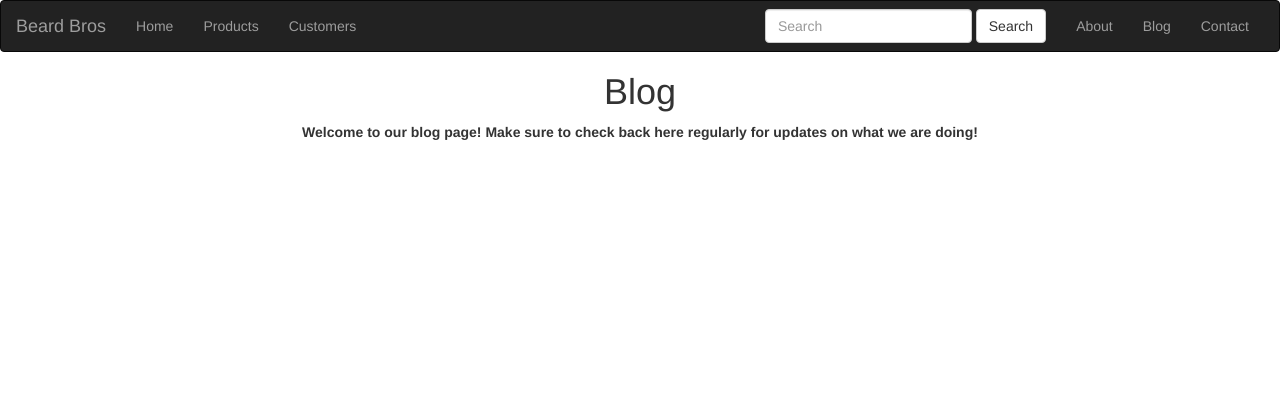
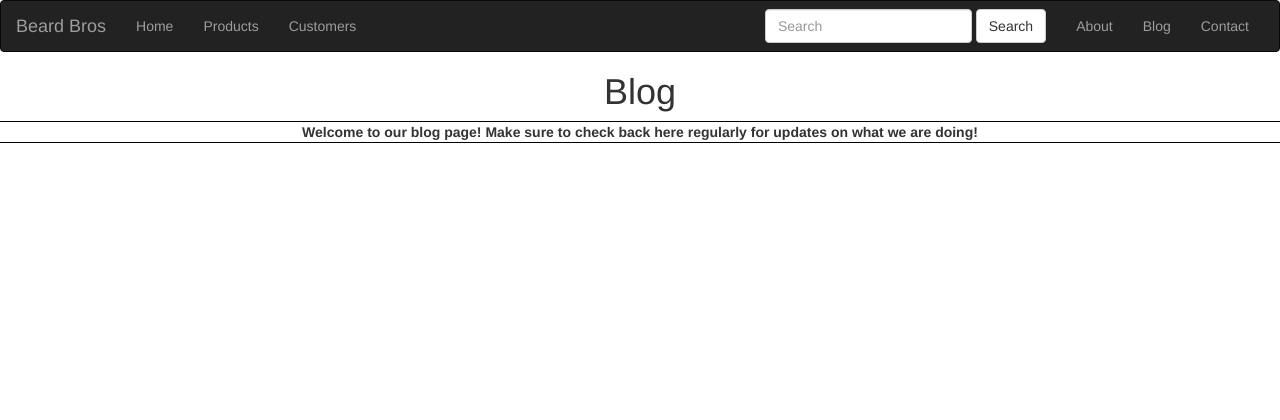
Before and after one commit to smitha95/BeardBros, a PHP site: page /blog.php in a window 1280 px wide. Shown: the top 420 px of the page. Run offline with PHP 8.4, Linux system fonts and the light colour scheme.

Commit message:
blog update

```diff
--- a/public/css/style.css
+++ b/public/css/style.css
@@ -8,3 +8,7 @@
 h1 {
   text-align: center;
 }
+
+p {
+  outline: 1px solid #000000;
+}
--- a/public/index.php
+++ b/public/index.php
@@ -1,7 +1,7 @@
 <?php include 'templates/header.php'; ?>
 
 <h1>Home</h1>
-<p class="border border-dark"style="text-align:center; font-weight:bold;"> Welcome to the Beard Bros! <br/><br/>We are
+<p style="text-align:center; font-weight:bold;"> Welcome to the Beard Bros! <br/><br/>We are
     two friends with a love for development.<br>
     My name is Austin and I take care of all <br>
     the front end development and I'm Isaac, <br>
```
